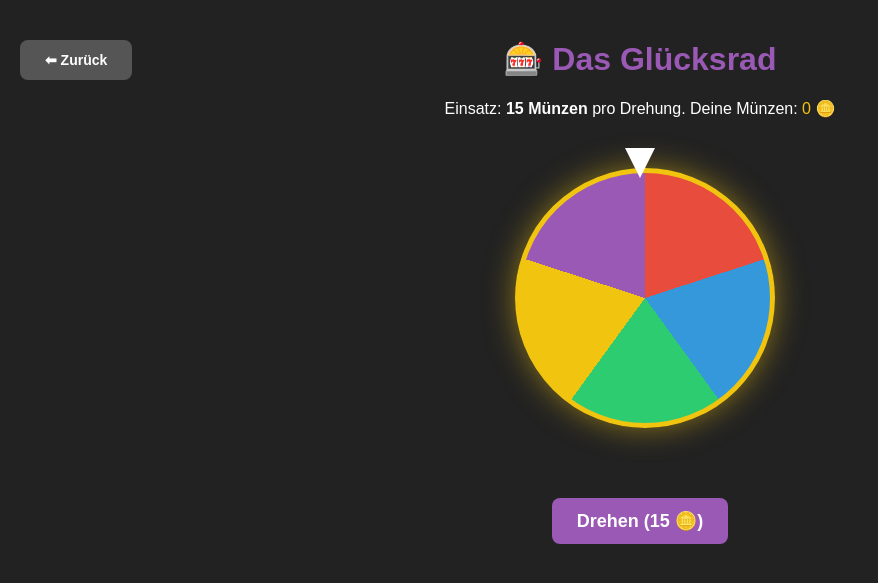
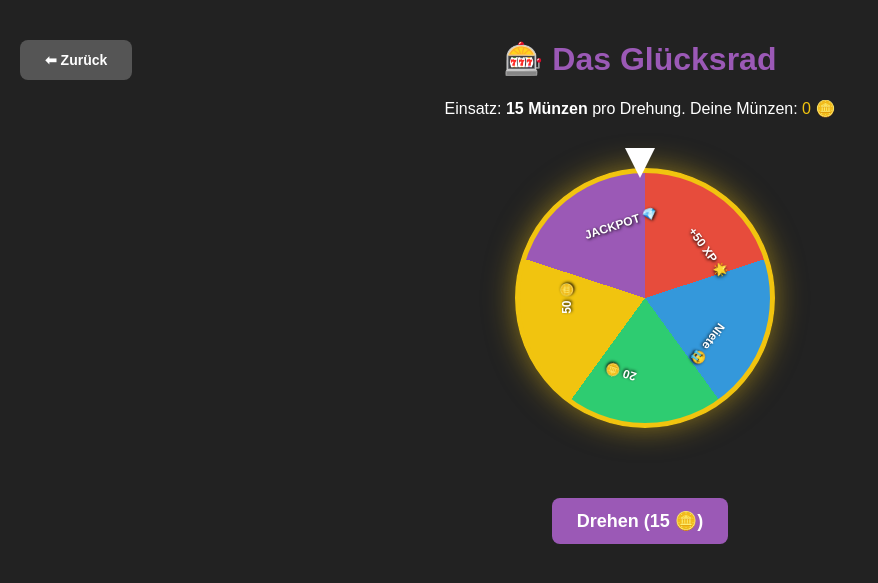
Before and after one commit to gamer24333/free_games, a Flask app: page /gluecksrad in a window 1280 px wide. Shown: the top 583 px of the page, without its empty margins (0-878 px from the left). Run offline with Flask 3, Linux system fonts and the light colour scheme; the visitor is signed in with stand-in values (Sample User, id 1).

Commit message:
Update gluecksrad.html

```diff
--- a/templates/gluecksrad.html
+++ b/templates/gluecksrad.html
@@ -27,6 +27,23 @@
             box-shadow: 0 0 30px rgba(241, 196, 15, 0.5);
         }
 
+        /* Beschriftungen auf den Rad-Segmenten */
+        .wheel-label {
+            position: absolute;
+            top: 50%;
+            left: 50%;
+            width: 80px;
+            height: 30px;
+            margin-top: -15px;
+            margin-left: -40px;
+            text-align: center;
+            font-size: 12px;
+            font-weight: bold;
+            color: white;
+            text-shadow: 1px 1px 3px rgba(0,0,0,0.9);
+            pointer-events: none;
+        }
+
         .pointer {
             position: absolute;
             top: -20px;
@@ -52,7 +69,13 @@
 
     <div style="position: relative; width: 250px; margin: 0 auto;">
         <div class="pointer"></div>
-        <div class="wheel-container" id="wheel"></div>
+        <div class="wheel-container" id="wheel">
+            <div class="wheel-label" style="transform: rotate(36deg) translate(70px) rotate(90deg);">Niete 😭</div>
+            <div class="wheel-label" style="transform: rotate(108deg) translate(70px) rotate(90deg);">20 🪙</div>
+            <div class="wheel-label" style="transform: rotate(180deg) translate(70px) rotate(90deg);">50 🪙</div>
+            <div class="wheel-label" style="transform: rotate(252deg) translate(70px) rotate(90deg);">JACKPOT 💎</div>
+            <div class="wheel-label" style="transform: rotate(324deg) translate(70px) rotate(90deg);">+50 XP 🌟</div>
+        </div>
     </div>
 
     <button class="btn" id="spinBtn" onclick="spinWheel()">Drehen (15 🪙)</button>
```
